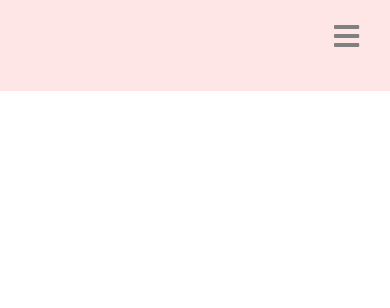
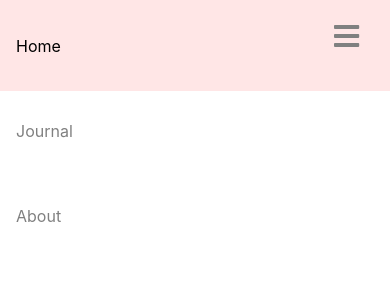
Before and after one commit to FahimaGold/react-app-demo, a React (Create React App) app: page / in a window 390 px wide. Both pictures are taken after a click on the icon 346 px from the left and 35 px from the top of the page. Shown: the top 308 px of the page. Built offline with nearby package versions, Linux system fonts and the light colour scheme.

Commit message:
add click on menu icon small screen

```diff
--- a/src/App.js
+++ b/src/App.js
@@ -8,11 +8,16 @@ import Home from './components/pages/Home'
 import About from './components/pages/About'
 import Journal from './components/pages/Travels'
 function App() {
+  const [isMenuOpen, setIsMenuOpen] = useState(false);
+
+  const toggleMenu = () => {
+    setIsMenuOpen(!isMenuOpen);
+  };
   // const { isDarkMode, toggleTheme } = useState("");
   return (
     <div className="App">
       <Router>
-      <Navbar/>
+      <Navbar toggleMenu={toggleMenu} isOpen={isMenuOpen} />
       <Routes>
         <Route path='/' exact element={<Home/>} ></Route>
         <Route path='/journal' exact element={<Journal/>} ></Route>
--- a/src/components/navbar/NavBarElements.js
+++ b/src/components/navbar/NavBarElements.js
@@ -8,8 +8,6 @@ export const Nav = styled.nav`
   justify-content: space-between;
   padding: 0.2rem calc((100vw - 1000px) / 2);
   z-index: 12;
-  /* Third Nav */
-  /* justify-content: flex-start; */
 `;
 export const NavLink = styled(Link)`
 color: #808080;
@@ -27,7 +25,7 @@ cursor: pointer;
 export const Bars = styled(FaBars)`
   display: none;
   color: #808080;
-  @media screen and (max-width: 768px) {
+  @media screen and (max-width: 767px) {
     display: block;
     position: absolute;
     top: 0;
@@ -42,12 +40,11 @@ export const NavMenu = styled.div`
   display: flex;
   align-items: center;
   margin-right: -24px;
-  /* Second Nav */
-  /* margin-right: 24px; */
-  /* Third Nav */
-  /* width: 100vw;
-  white-space: nowrap; */
-  @media screen and (max-width: 768px) {
-    display: none;
+  @media screen and (max-width: 767px) {
+    display: ${({ isOpen }) => (isOpen ? 'block' : 'none')}; /* Show the menu container when screen width is below 768px if isOpen is true */
+    justifx-content: end;
+    flex-direction: colummn;
+     margin-right: 0;
+
   }
 `;
--- a/src/components/navbar/index.js
+++ b/src/components/navbar/index.js
@@ -4,14 +4,16 @@ import {
     NavLink,
     Bars,
     NavMenu,
+
   } from './NavBarElements';
-  const Navbar = () => {
+  const Navbar = (props) => {
+    console.log(`checking isOpen ${props.isOpen}`);
     return (
       <>
         <Nav>
-          <Bars />
+          <Bars onClick={props.toggleMenu} />
 
-          <NavMenu>
+          <NavMenu  isOpen={props.isOpen}>
           <NavLink to='/' activestyle="true">
               Home
             </NavLink>
```
